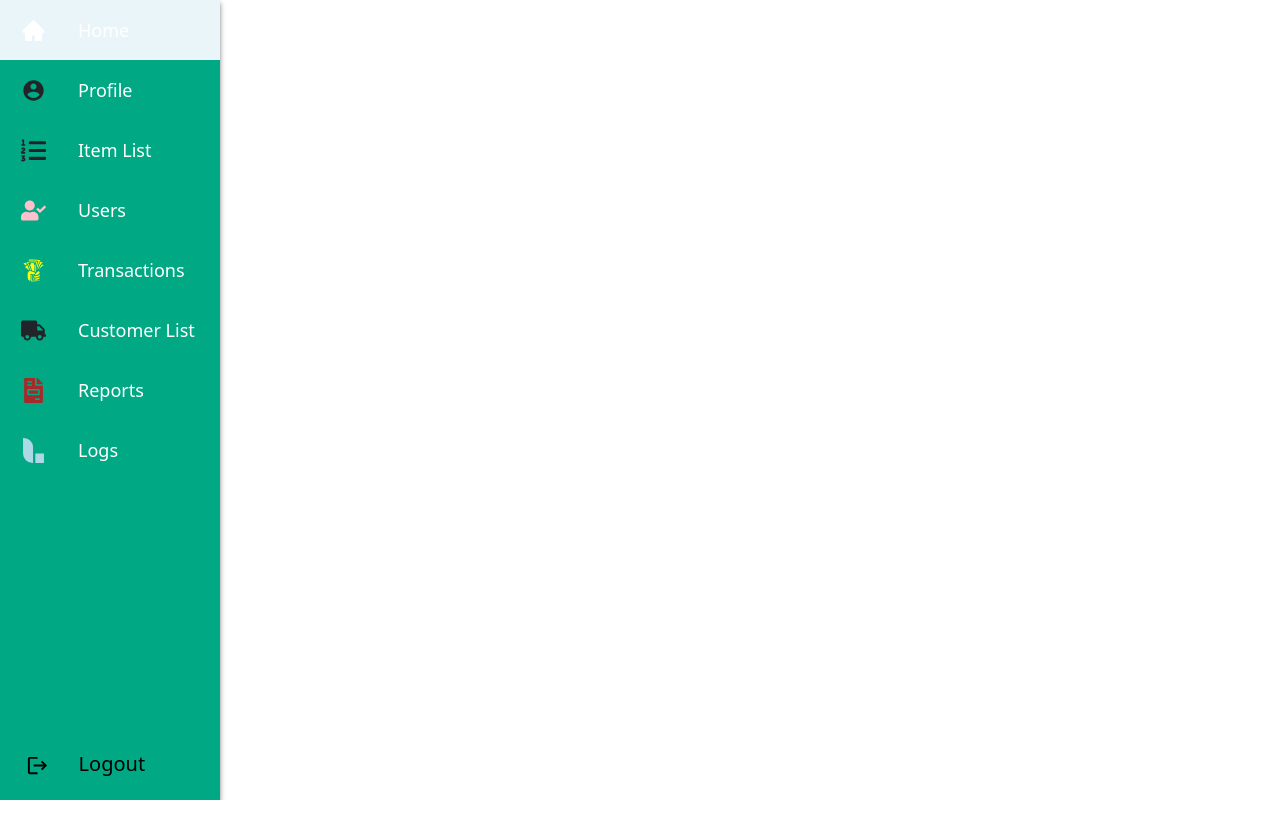
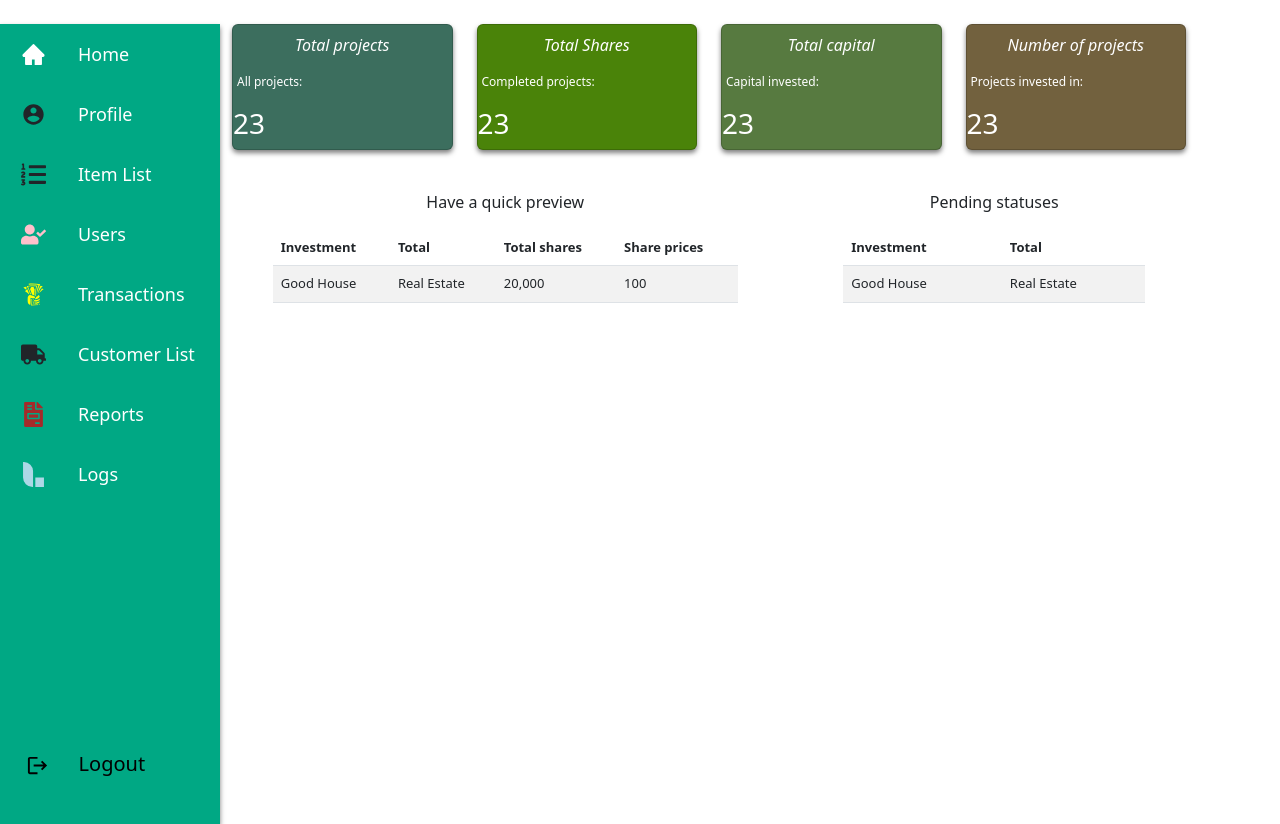
Before and after one commit to Manenomyk/Fredor-Investment, a React (Create React App) app: page /admindashboard in a window 1280 px wide. Before the commit the page ends 800 px from the top, so only its background shows below. Built offline with nearby package versions, Linux system fonts and the light colour scheme.

Commit message:
admin Dashbord

```diff
--- a/src/Admin/AdminDashboard/AdminDashboard.js
+++ b/src/Admin/AdminDashboard/AdminDashboard.js
@@ -1,11 +1,171 @@
 import React from 'react';
 import AdminSidebar from '../AdminSidebar/AdminSidebar';
+import * as dash from 'react-bootstrap';
 
 function AdminDashboard() {
   return (
     <div>
         <AdminSidebar />
+
+        <dash.Container>
+        <dash.Row className="mt-4">
+          <dash.Col className="mx-auto" lg={3}>
+            <dash.Card
+              id="homcard1"
+              style={{
+                boxShadow: "0px 3px 5px rgba(0, 0, 0, 0.5)",
+                backgroundColor: "rgb(60, 110, 94)",
+                color: "white",
+              }}
+            >
+              <div className="text-center mt-2">
+                <p>
+                  <i>Total projects</i>
+                </p>
+              </div>
+
+              <div className="">
+                <p style={{ fontSize: "12px", marginLeft: "4px" }}>
+                  All projects:
+                </p>
+                <h3>23</h3>
+                {/* <input style={{width:"3rem", fontSize:"12px",borderTop:"none", borderLeft:"none",borderRight:"none"}} placeholder="54" type="text" className='form-control shadow-none' /> */}
+              </div>
+            </dash.Card>
+          </dash.Col>
+
+          <dash.Col className="mx-auto" lg={3}>
+            <dash.Card
+              id="homcard1"
+              style={{
+                boxShadow: "0px 3px 5px rgba(0, 0, 0, 0.5)",
+                backgroundColor: "rgb(74, 131, 9)",
+                color: "white",
+              }}
+            >
+              <div className="text-center mt-2">
+                <p>
+                  <i>Total Shares</i>
+                </p>
+              </div>
+
+              <div className="">
+                <p style={{ fontSize: "12px", marginLeft: "4px" }}>
+                  Completed projects:
+                </p>
+                <h3>23</h3>
+                {/* <input style={{width:"3rem", fontSize:"12px",borderTop:"none", borderLeft:"none",borderRight:"none"}} placeholder="54" type="text" className='form-control shadow-none' /> */}
+              </div>
+            </dash.Card>
+          </dash.Col>
+
+          <dash.Col className="mx-auto" lg={3}>
+            <dash.Card
+              id="homcard1"
+              style={{
+                boxShadow: "0px 3px 5px rgba(0, 0, 0, 0.5)",
+                backgroundColor: "rgb(87, 122, 64)",
+                color: "white",
+              }}
+            >
+              <div className="text-center mt-2">
+                <p>
+                  <i>Total capital</i>
+                </p>
+              </div>
+
+              <div className="">
+                <p style={{ fontSize: "12px", marginLeft: "4px" }}>
+                  Capital invested:
+                </p>
+                <h3>23</h3>
+                {/* <input style={{width:"3rem", fontSize:"12px",borderTop:"none", borderLeft:"none",borderRight:"none"}} placeholder="54" type="text" className='form-control shadow-none' /> */}
+              </div>
+            </dash.Card>
+          </dash.Col>
+
+          <dash.Col className="mx-auto" lg={3}>
+            <dash.Card
+              id="homcard1"
+              style={{
+                boxShadow: "0px 3px 5px rgba(0, 0, 0, 0.5)",
+                backgroundColor: "rgb(114, 97, 62)",
+                color: "white",
+              }}
+            >
+              <div className="text-center mt-2">
+                <p>
+                  <i>Number of projects</i>
+                </p>
+              </div>
+
+              <div className="">
+                <p style={{ fontSize: "12px", marginLeft: "4px" }}>
+                  Projects invested in:
+                </p>
+                <h3>23</h3>
+                {/* <input style={{width:"3rem", fontSize:"12px",borderTop:"none", borderLeft:"none",borderRight:"none"}} placeholder="54" type="text" className='form-control shadow-none' /> */}
+              </div>
+            </dash.Card>
+          </dash.Col>
+        </dash.Row>
+
+        <dash.Row className="mt-4">
+          <dash.Col id="procontent" className="mx-auto" lg={6}>
+            <div className="text-center mt-3 mb-3">Have a quick preview</div>
+
+            <div>
+              <table
+                className="table table-striped"
+                style={{ fontSize: "small" }}
+              >
+                <thead>
+                  <tr>
+                    <th scope="col">Investment</th>
+                    <th scope="col">Total</th>
+                    <th scope="col">Total shares </th>
+                    <th scope="col">Share prices</th>
+                  </tr>
+                </thead>
+
+                <tbody>
+                  <tr>
+                    <td>Good House</td>
+                    <td>Real Estate</td>
+                    <td>20,000</td>
+                    <td>100</td>
+                  </tr>
+                </tbody>
+              </table>
+            </div>
+          </dash.Col>
+          <dash.Col id="procontent" className="mx-auto" lg={4}>
+            <div className="text-center mt-3 mb-3">Pending statuses</div>
+            <div>
+              <table
+                className="table table-striped"
+                style={{ fontSize: "small" }}
+              >
+                <thead>
+                  <tr>
+                    <th scope="col">Investment</th>
+                    <th scope="col">Total</th>
+                  </tr>
+                </thead>
+
+                <tbody>
+                  <tr>
+                    <td>Good House</td>
+                    <td>Real Estate</td>
+                  </tr>
+                </tbody>
+              </table>
+            </div>
+          </dash.Col>
+        </dash.Row>
+      </dash.Container>
     </div>
+
   )
 }
 
```
